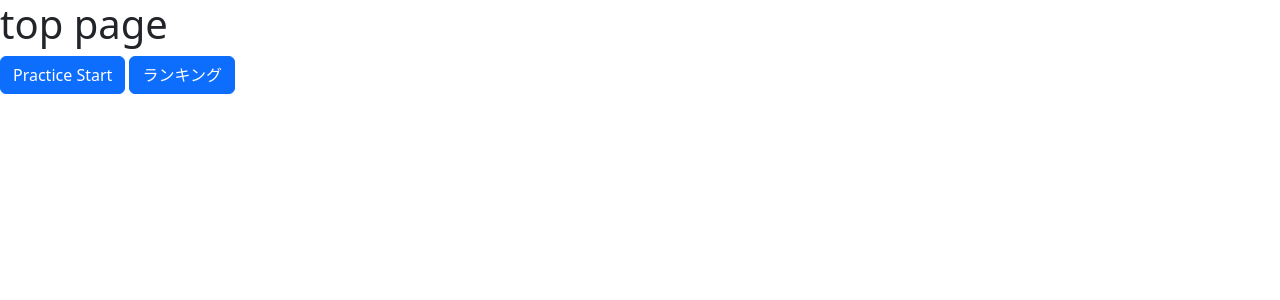
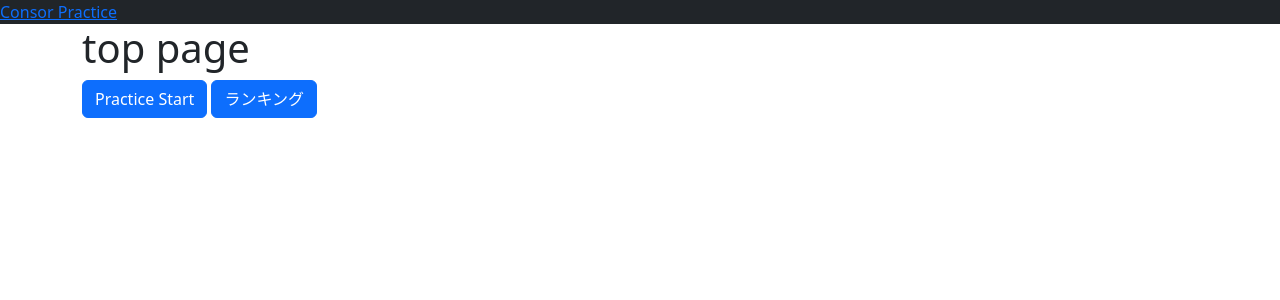
Before and after one commit to kohei-yamamoto1012/cursor_practice, a Rails app: page / in a window 1280 px wide. Shown: the top 300 px of the page. Run offline with Rails 7, Linux system fonts and the light colour scheme; style sheets or scripts are compiled from the project's sources; some libraries are stand-ins or nearby versions.

Commit message:
feat:ヘッダーの追加

```diff
--- a/app/views/layouts/application.html.erb
+++ b/app/views/layouts/application.html.erb
@@ -10,6 +10,14 @@
   </head>
 
   <body>
-    <%= yield %>
+    <div class="app-title.navbar navbar-expand-md navbar-light bg-dark">
+      <div class="navbar-brand">
+        <%= link_to "Consor Practice", root_path, class: "ml-3 header-titile" %>
+      </div>
+    </div>
+    <div class="container">
+      <%= yield %>
+    </div>
   </body>
+
 </html>
```
